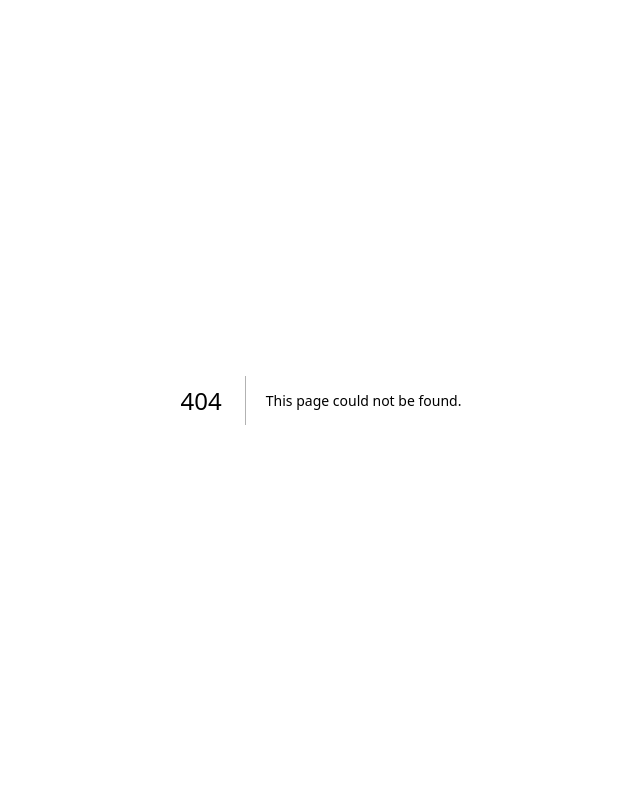
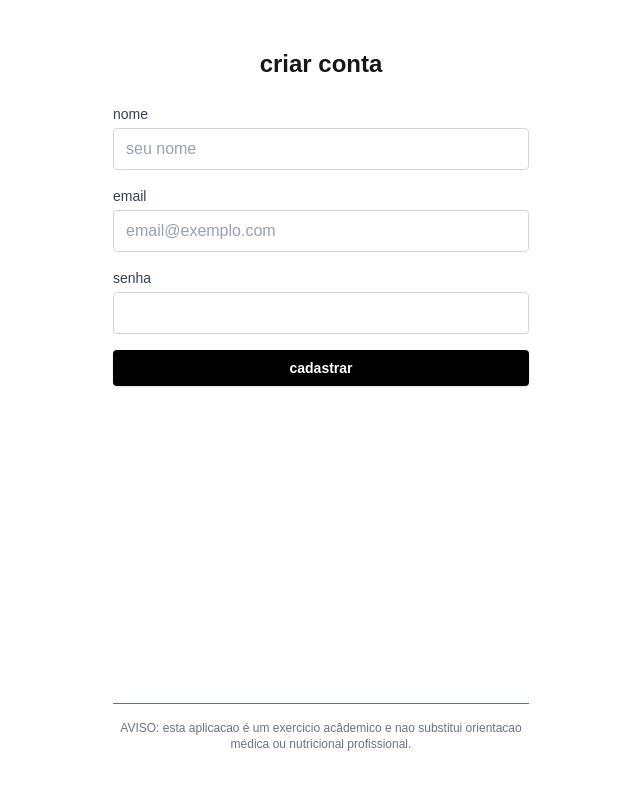
Before and after one commit to EmersonTarqui/calorias-jejum, a Next.js app: page /cadastro in a window 1280 px wide. Before the commit this address had no page. Shown: the top 786 px of the page, without its empty margins (319-959 px from the left). Built offline with nearby package versions, Linux system fonts and the light colour scheme; no server answers.

Commit message:
feat: implementa fluxo completo de cadastro de usuario integrado ao firebase
Signed-off-by: EMERSON TARQUI CUSI <emerson.tarqui@hotmail.com>

```diff
--- /dev/null
+++ b/app/actions/cadastrar.ts
@@ -0,0 +1,68 @@
+"use server";
+
+import { cadastroSchema } from "@/lib/schemas/cadastro";
+import { auth } from "@/lib/firebase";
+import { createUserWithEmailAndPassword, updateProfile } from "firebase/auth";
+
+// define o formato do estado retornado pela action
+export type CadastroState = {
+  success: boolean;
+  message?: string;
+  erros?: {
+    nome?: string[];
+    email?: string[];
+    senha?: string[];
+  };
+};
+
+// server action de cadastro
+export async function cadastrarAction(
+  _prevState: CadastroState,
+  formData: FormData
+): Promise<CadastroState> {
+  // converte o FormData em objeto
+  const dados = Object.fromEntries(formData);
+
+  // valida os dados usando o schema do zod
+  const resultado = cadastroSchema.safeParse(dados);
+
+  if (!resultado.success) {
+    return {
+      success: false,
+      message: "dados invalidos",
+      erros: resultado.error.flatten().fieldErrors,
+    };
+  }
+
+  try {
+    // cria usuario no firebase
+    const userCredential = await createUserWithEmailAndPassword(
+      auth,
+      resultado.data.email,
+      resultado.data.senha
+    );
+
+    // salva o nome no perfil do usuario
+    await updateProfile(userCredential.user, {
+      displayName: resultado.data.nome
+    });
+
+    return {
+      success: true,
+      message: "cadastro realizado com sucesso!"
+    };
+  } catch (error: any) {
+    // trata erro de email ja existente
+    if (error.code === "auth/email-already-in-use") {
+      return {
+        success: false,
+        message: "erro no cadastro",
+        erros: { email: ["este e-mail ja esta em uso."] }
+      };
+    }
+    return {
+      success: false,
+      message: "falha ao comunicar com o servidor."
+    };
+  }
+}
--- /dev/null
+++ b/app/cadastro/cadastro-form.tsx
@@ -0,0 +1,123 @@
+"use client"
+
+import { startTransition, useActionState } from "react"
+import { cadastrarAction, CadastroState } from "../actions/cadastrar"
+import { useForm } from "react-hook-form"
+import { CadastroInput, cadastroSchema } from "@/lib/schemas/cadastro"
+import { zodResolver } from "@hookform/resolvers/zod"
+
+// estado inicial antes da action rodar
+const estadoInicial: CadastroState = { success: false }
+
+export function CadastroForm() {
+  // conecta com a server action e retorna:
+  // estado do servidor, action do Form e se esta pendente
+  const [estadoServidor, formAction, isPending] = useActionState(
+    cadastrarAction,
+    estadoInicial
+  )
+
+  const form = useForm<CadastroInput>({
+    // usa o schema do zod para validar os campos
+    resolver: zodResolver(cadastroSchema),
+    // valores iniciais dos inputs
+    defaultValues: { nome: "", email: "", senha: "" },
+    // faz a validacao quando o usuario sai do campo
+    mode: "onBlur"
+  })
+
+  function onSubmit(data: CadastroInput) {
+    // cria um FormData para enviar os dados do formulario
+    const formData = new FormData();
+
+    // transforma o objeto em [key, value]
+    // ex: { nome: "Emerson" } => [["nome", "Emerson"]]
+    Object.entries(data).forEach(([k, v]) =>
+      // percorre cada campo e adiciona no FormData
+      formData.append(k, v)
+    );
+
+    // executa o envio sem travar a interface
+    startTransition(() => {
+      formAction(formData)
+    })
+  }
+
+  // classes reutilizáveis para todos os inputs
+  // inclui estilos do modo claro e escuro
+  const inputClasses = "w-full rounded border border-gray-300 px-3 py-2 text-black placeholder:text-gray-400 focus:border-black focus:ring-1 focus:ring-black dark:border-gray-700 dark:bg-zinc-900 dark:text-white dark:placeholder:text-gray-500 dark:focus:border-white dark:focus:ring-white";
+
+  // classes padrão dos labels
+  // muda a cor no modo escuro
+  const labelClasses = "block text-sm font-medium text-gray-700 dark:text-gray-300";
+
+  return (
+    <form action={formAction} onSubmit={form.handleSubmit(onSubmit)} className="space-y-4">
+      {/* campo nome */}
+      <div className="space-y-1">
+        <label htmlFor="nome" className={labelClasses}>nome</label>
+        <input
+          id="nome"
+          type="text"
+          placeholder="seu nome"
+          {...form.register("nome")}
+          className={inputClasses}
+        />
+        {/* mostra erro de validação do react-hook-form/zod */}
+        {form.formState.errors.nome && (
+          <p className="text-sm text-red-600 dark:text-red-500">{form.formState.errors.nome.message}</p>
+        )}
+      </div>
+
+      {/* campo email */}
+      <div className="space-y-1">
+        <label htmlFor="email" className={labelClasses}>email</label>
+        <input
+          id="email"
+          type="email"
+          placeholder="email@exemplo.com"
+          {...form.register("email")}
+          className={inputClasses}
+        />
+        {/* mostra erro de validação do react-hook-form/zod */}
+        {form.formState.errors.email && (
+          <p className="text-sm text-red-600 dark:text-red-500">{form.formState.errors.email.message}</p>
+        )}
+        {/* mostra erro vindo do servidor (regra de negócio) */}
+        {estadoServidor.erros?.email && (
+          <p className="text-sm text-red-600 dark:text-red-500">{estadoServidor.erros.email[0]}</p>
+        )}
+      </div>
+
+      {/* campo senha */}
+      <div className="space-y-1">
+        <label htmlFor="senha" className={labelClasses}>senha</label>
+        <input
+          id="senha"
+          type="password"
+          {...form.register("senha")}
+          className={inputClasses}
+        />
+        {/* mostra erro de validação do react-hook-form/zod */}
+        {form.formState.errors.senha && (
+          <p className="text-sm text-red-600 dark:text-red-500">{form.formState.errors.senha.message}</p>
+        )}
+      </div>
+
+      {/* mensagem de sucesso servidor */}
+      {estadoServidor.success && (
+        <p className="text-sm text-green-600 dark:text-green-500">{estadoServidor.message}</p>
+      )}
+
+      {/* botao enviar do form*/}
+      <button
+        type="submit"
+        disabled={isPending}
+        className="w-full rounded bg-black px-4 py-2 text-sm font-semibold text-white shadow-sm hover:bg-zinc-800 focus-visible:outline focus-visible:outline-2 focus-visible:outline-offset-2 focus-visible:outline-black disabled:opacity-50 dark:bg-white dark:text-black dark:hover:bg-zinc-200 dark:focus-visible:outline-white"
+      >
+        {/* muda o texto enquanto a requisição está carregando */}
+        {isPending ? "cadastrando..." : "cadastrar"}
+      </button>
+    </form>
+  )
+}
--- /dev/null
+++ b/app/cadastro/page.tsx
@@ -0,0 +1,17 @@
+import { CadastroForm } from "./cadastro-form";
+
+export default function CadastroPage() {
+  return (
+    <main className="max-w-md mx-auto py-12 px-4 flex flex-col min-h-screen">
+      <div className="flex-grow">
+        <h1 className="text-2xl font-bold mb-6 text-center">criar conta</h1>
+        <CadastroForm />
+      </div>
+
+      {/* aviso footer */}
+      <footer className="mt-8 text-xs text-gray-500 text-center border-t pt-4">
+        AVISO: esta aplicacao é um exercicio acâdemico e nao substitui orientacao médica ou nutricional profissional.
+      </footer>
+    </main>
+  );
+}
--- a/app/page.tsx
+++ b/app/page.tsx
@@ -1,65 +1,33 @@
-import Image from "next/image";
+import Link from "next/link";
 
 export default function Home() {
   return (
-    <div className="flex flex-col flex-1 items-center justify-center bg-zinc-50 font-sans dark:bg-black">
-      <main className="flex flex-1 w-full max-w-3xl flex-col items-center justify-between py-32 px-16 bg-white dark:bg-black sm:items-start">
-        <Image
-          className="dark:invert"
-          src="/next.svg"
-          alt="Next.js logo"
-          width={100}
-          height={20}
-          priority
-        />
-        <div className="flex flex-col items-center gap-6 text-center sm:items-start sm:text-left">
-          <h1 className="max-w-xs text-3xl font-semibold leading-10 tracking-tight text-black dark:text-zinc-50">
-            To get started, edit the page.tsx file.
-          </h1>
-          <p className="max-w-md text-lg leading-8 text-zinc-600 dark:text-zinc-400">
-            Looking for a starting point or more instructions? Head over to{" "}
-            <a
-              href="https://vercel.com/templates?framework=next.js&utm_source=create-next-app&utm_medium=appdir-template-tw&utm_campaign=create-next-app"
-              className="font-medium text-zinc-950 dark:text-zinc-50"
-            >
-              Templates
-            </a>{" "}
-            or the{" "}
-            <a
-              href="https://nextjs.org/learn?utm_source=create-next-app&utm_medium=appdir-template-tw&utm_campaign=create-next-app"
-              className="font-medium text-zinc-950 dark:text-zinc-50"
-            >
-              Learning
-            </a>{" "}
-            center.
-          </p>
+    <main className="flex min-h-screen flex-col items-center justify-center p-8 bg-zinc-50 dark:bg-black">
+      <div className="max-w-2xl text-center flex flex-col items-center gap-6">
+        <h1 className="text-4xl font-bold tracking-tight text-black dark:text-white sm:text-6xl">
+          Sistema de Calorias e Jejum
+        </h1>
+
+        <p className="text-lg leading-8 text-zinc-600 dark:text-zinc-400 max-w-lg">
+          Acompanhe suas refeições diárias, defina suas metas calóricas e gerencie seus ciclos de jejum intermitente de forma simples e direta.
+        </p>
+
+        <div className="mt-4 flex items-center justify-center gap-x-6">
+          <Link
+            href="/cadastro"
+            className="rounded-md bg-black px-6 py-3 text-sm font-semibold text-white shadow-sm hover:bg-zinc-800 focus-visible:outline focus-visible:outline-2 focus-visible:outline-offset-2 focus-visible:outline-black dark:bg-white dark:text-black dark:hover:bg-zinc-200"
+          >
+            criar conta
+          </Link>
+
+          <Link
+            href="/login"
+            className="text-sm font-semibold leading-6 text-black dark:text-white hover:underline"
+          >
+            já tenho conta <span aria-hidden="true">→</span>
+          </Link>
         </div>
-        <div className="flex flex-col gap-4 text-base font-medium sm:flex-row">
-          <a
-            className="flex h-12 w-full items-center justify-center gap-2 rounded-full bg-foreground px-5 text-background transition-colors hover:bg-[#383838] dark:hover:bg-[#ccc] md:w-[158px]"
-            href="https://vercel.com/new?utm_source=create-next-app&utm_medium=appdir-template-tw&utm_campaign=create-next-app"
-            target="_blank"
-            rel="noopener noreferrer"
-          >
-            <Image
-              className="dark:invert"
-              src="/vercel.svg"
-              alt="Vercel logomark"
-              width={16}
-              height={16}
-            />
-            Deploy Now
-          </a>
-          <a
-            className="flex h-12 w-full items-center justify-center rounded-full border border-solid border-black/[.08] px-5 transition-colors hover:border-transparent hover:bg-black/[.04] dark:border-white/[.145] dark:hover:bg-[#1a1a1a] md:w-[158px]"
-            href="https://nextjs.org/docs?utm_source=create-next-app&utm_medium=appdir-template-tw&utm_campaign=create-next-app"
-            target="_blank"
-            rel="noopener noreferrer"
-          >
-            Documentation
-          </a>
-        </div>
-      </main>
-    </div>
+      </div>
+    </main>
   );
 }
--- /dev/null
+++ b/lib/schemas/cadastro.ts
@@ -0,0 +1,22 @@
+import z from "zod";
+
+// schema com as regras de validacao do formulario
+// regras de validacao do form - unica fonte da verdade
+export const cadastroSchema = z.object({
+  nome: z.string()
+    .min(2, "nome precisa ter pelo menos 2 caracteres")
+    .max(50, "nome muito grande"),
+
+  email: z.string()
+    .email("e-mail invalido")
+    .trim()
+    .toLowerCase(),
+
+  senha: z.string()
+    .min(8, "senha precisa ter pelo menos 8 caracteres")
+    .regex(/[A-Z]/, "precisa ter pelo menos uma letra maiuscula")
+    .regex(/[0-9]/, "precisa ter pelo menos um numero")
+});
+
+// cria automaticamente o type baseado no schema
+export type CadastroInput = z.infer<typeof cadastroSchema>;
```
